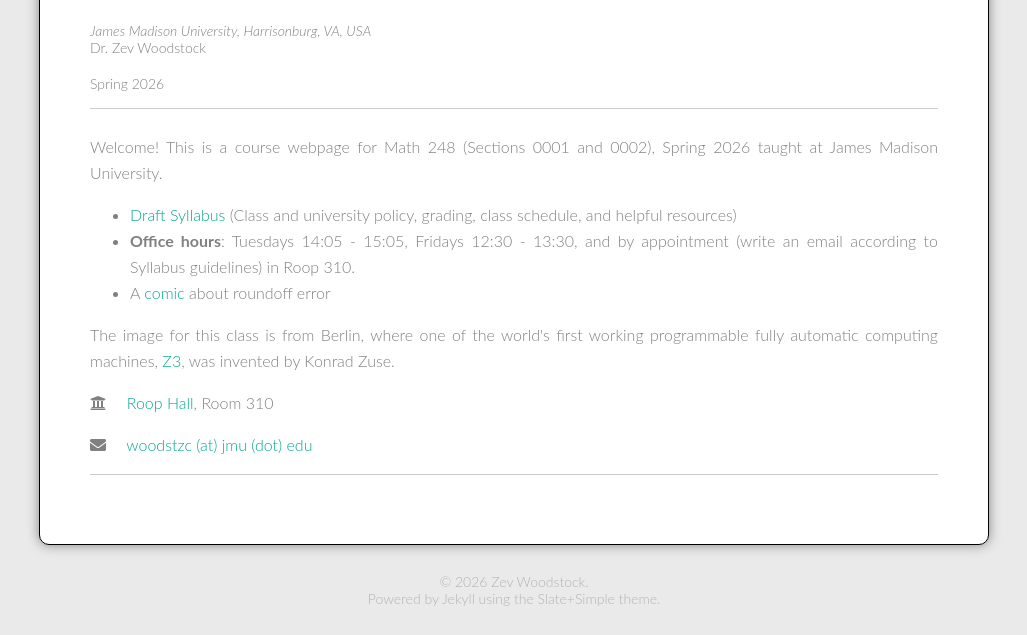
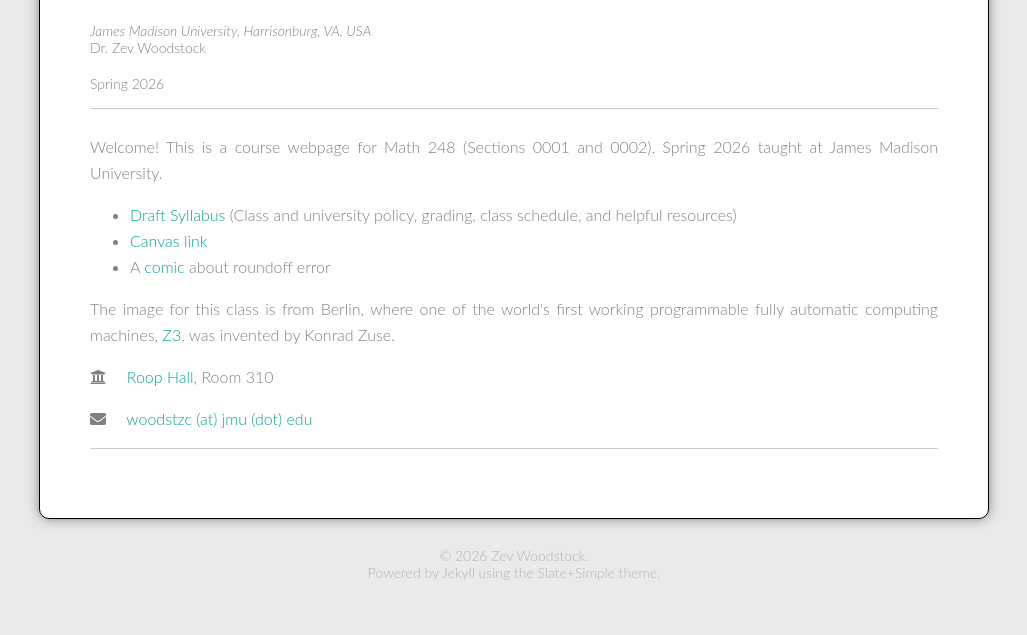
Before and after one commit to zevwoodstock/zevwoodstock.github.io, a Jekyll site: the page built from teaching/_posts/2026-01-20-math248.md, in a window 1280 px wide. Shown: the part 998-1633 px from the top of the page, without its empty margins (126-1153 px from the left). Built offline with Jekyll 4.4.1, drawn with Linux system fonts in a browser that asks for light colours; some web fonts are replaced; after the commit the page ends 1607 px from its top, so only the background shows below that.

Commit message:
Posted accessible syllabus and canvas link

```diff
--- a/teaching/_posts/2026-01-20-math248.md
+++ b/teaching/_posts/2026-01-20-math248.md
@@ -21,15 +21,8 @@
 (Class and university policy, grading, class schedule, and helpful
 resources)
 </li>
-<!--
 <li>
- <a href="https://canvas.jmu.edu/courses/2069494/">Canvas link</a>
-</li>
--->
-<li>
-<b> Office hours</b>: Tuesdays 14:05 - 15:05, Fridays 12:30 -
-13:30, and by appointment (write an email
-according to Syllabus guidelines) in Roop 310.
+ <a href="https://canvas.jmu.edu/courses/2147775">Canvas link</a>
 </li>
 
 <li> A <a href="https://xkcd.com/2295/">comic</a> about roundoff
```
Also changed, not shown: 1 other file.
